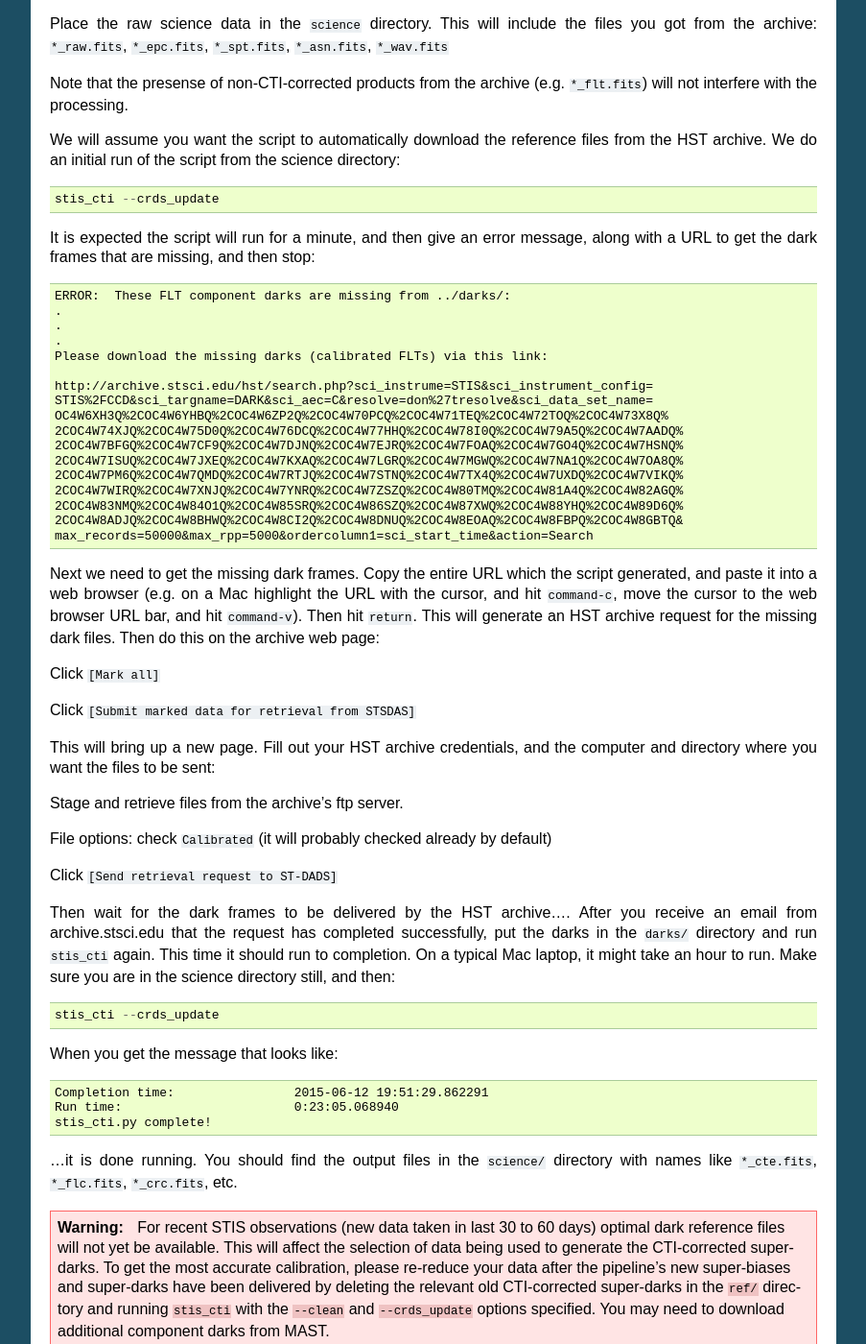
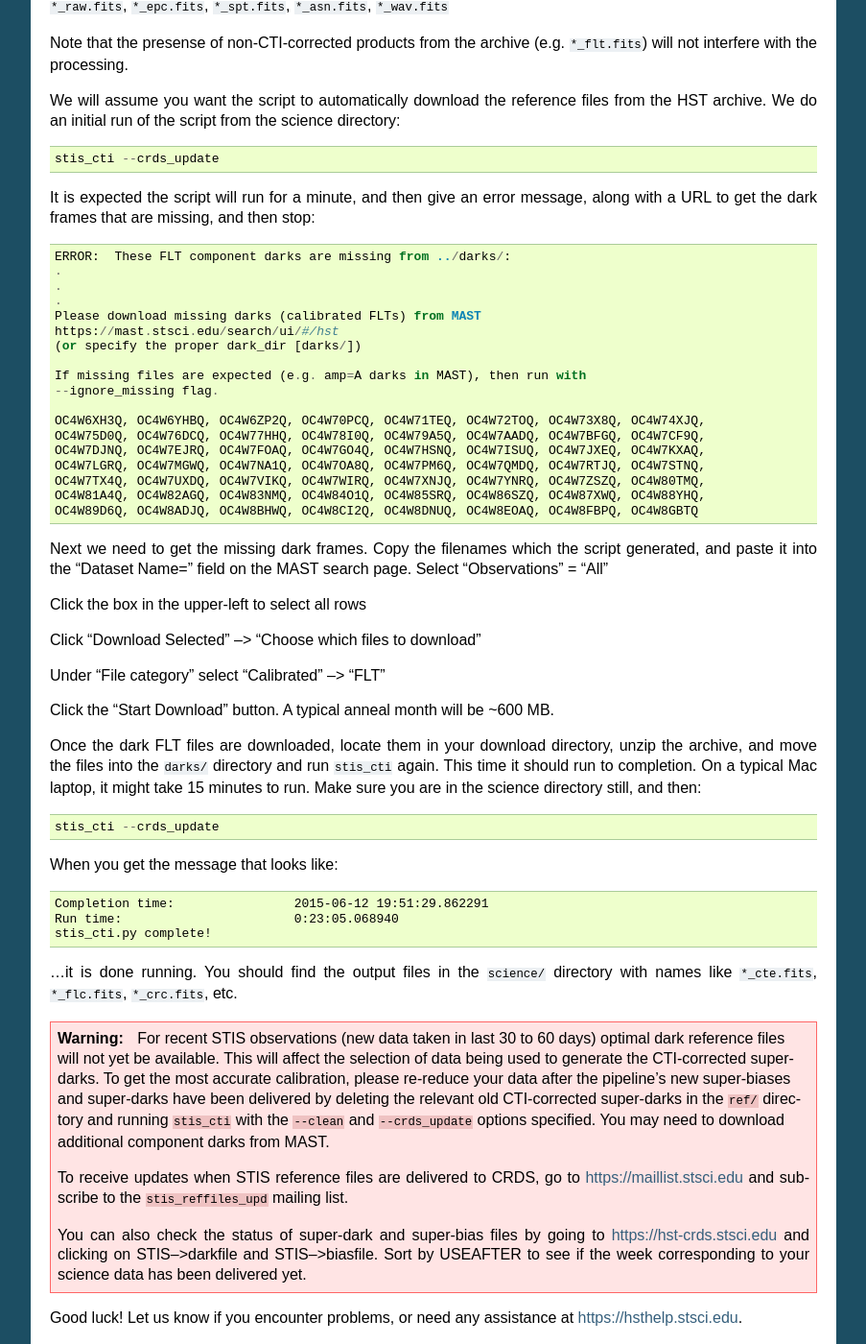
Before and after one commit to spacetelescope/stis_cti, a Sphinx documentation site: the page built from doc/qsg.rst, in a window 1280 px wide and 1400 px high, scrolled down 821 px. Shown: the whole window at 96% size, without its empty margins (198-1101 px from the left). Built offline with Sphinx 7.4.7, drawn with Linux system fonts in a browser that asks for light colours; some of the changed text lies outside the part shown.

Commit message:
doc updates (#21)
Mostly documentation updates:
* links from pythonhosted-->RTD
* outputs no longer defunct MAST URLs
* astroconda-->stenv

One small code change fixing comparison with str using `is` instead of `==`.

```diff
--- a/README.rst
+++ b/README.rst
@@ -25,6 +25,6 @@
   * stis_cti.archive_dark_query(...) -- Utility to query MAST for needed component darks
   * stis_cti.custom_superdark_info() -- Print information on manually creating/implementing a corrected super-dark
 
-See documentation at http://pythonhosted.org/stis_cti/
+See documentation at https://stis-cti.readthedocs.io
 
 Project page:  http://www.stsci.edu/hst/instrumentation/stis/data-analysis-and-software-tools/pixel-based-cti
--- a/doc/qsg.rst
+++ b/doc/qsg.rst
@@ -37,7 +37,6 @@
   pip install --upgrade --no-deps refstis
   pip install refstis
 
-After that, open a brand new AstroConda session (see above), and continue there.
 Create a working directory where the data will reside, and also create the
 necessary sub-directories.  For example, our disk here is called ``/Users``,
 and the account is ``biretta``, and we might use the proposal number ``13542``,
@@ -77,45 +76,38 @@
    .
    .
    .
-   Please download the missing darks (calibrated FLTs) via this link:
+   Please download missing darks (calibrated FLTs) from MAST
+   https://mast.stsci.edu/search/ui/#/hst
+   (or specify the proper dark_dir [darks/])
 
-   http://archive.stsci.edu/hst/search.php?sci_instrume=STIS&sci_instrument_config=
-   STIS%2FCCD&sci_targname=DARK&sci_aec=C&resolve=don%27tresolve&sci_data_set_name=
-   OC4W6XH3Q%2COC4W6YHBQ%2COC4W6ZP2Q%2COC4W70PCQ%2COC4W71TEQ%2COC4W72TOQ%2COC4W73X8Q%
-   2COC4W74XJQ%2COC4W75D0Q%2COC4W76DCQ%2COC4W77HHQ%2COC4W78I0Q%2COC4W79A5Q%2COC4W7AADQ%
-   2COC4W7BFGQ%2COC4W7CF9Q%2COC4W7DJNQ%2COC4W7EJRQ%2COC4W7FOAQ%2COC4W7GO4Q%2COC4W7HSNQ%
-   2COC4W7ISUQ%2COC4W7JXEQ%2COC4W7KXAQ%2COC4W7LGRQ%2COC4W7MGWQ%2COC4W7NA1Q%2COC4W7OA8Q%
-   2COC4W7PM6Q%2COC4W7QMDQ%2COC4W7RTJQ%2COC4W7STNQ%2COC4W7TX4Q%2COC4W7UXDQ%2COC4W7VIKQ%
-   2COC4W7WIRQ%2COC4W7XNJQ%2COC4W7YNRQ%2COC4W7ZSZQ%2COC4W80TMQ%2COC4W81A4Q%2COC4W82AGQ%
-   2COC4W83NMQ%2COC4W84O1Q%2COC4W85SRQ%2COC4W86SZQ%2COC4W87XWQ%2COC4W88YHQ%2COC4W89D6Q%
-   2COC4W8ADJQ%2COC4W8BHWQ%2COC4W8CI2Q%2COC4W8DNUQ%2COC4W8EOAQ%2COC4W8FBPQ%2COC4W8GBTQ&
-   max_records=50000&max_rpp=5000&ordercolumn1=sci_start_time&action=Search
+   If missing files are expected (e.g. amp=A darks in MAST), then run with
+   --ignore_missing flag.
 
-Next we need to get the missing dark frames.  Copy the entire URL which
-the script generated, and paste it into a web browser (e.g. on a Mac
-highlight the URL with the cursor, and hit ``command-c``, move the cursor
-to the web browser URL bar, and hit ``command-v``).  Then hit ``return``.
-This will generate an HST archive request for the missing dark files.
-Then do this on the archive web page:
+   OC4W6XH3Q, OC4W6YHBQ, OC4W6ZP2Q, OC4W70PCQ, OC4W71TEQ, OC4W72TOQ, OC4W73X8Q, OC4W74XJQ,
+   OC4W75D0Q, OC4W76DCQ, OC4W77HHQ, OC4W78I0Q, OC4W79A5Q, OC4W7AADQ, OC4W7BFGQ, OC4W7CF9Q,
+   OC4W7DJNQ, OC4W7EJRQ, OC4W7FOAQ, OC4W7GO4Q, OC4W7HSNQ, OC4W7ISUQ, OC4W7JXEQ, OC4W7KXAQ,
+   OC4W7LGRQ, OC4W7MGWQ, OC4W7NA1Q, OC4W7OA8Q, OC4W7PM6Q, OC4W7QMDQ, OC4W7RTJQ, OC4W7STNQ,
+   OC4W7TX4Q, OC4W7UXDQ, OC4W7VIKQ, OC4W7WIRQ, OC4W7XNJQ, OC4W7YNRQ, OC4W7ZSZQ, OC4W80TMQ,
+   OC4W81A4Q, OC4W82AGQ, OC4W83NMQ, OC4W84O1Q, OC4W85SRQ, OC4W86SZQ, OC4W87XWQ, OC4W88YHQ,
+   OC4W89D6Q, OC4W8ADJQ, OC4W8BHWQ, OC4W8CI2Q, OC4W8DNUQ, OC4W8EOAQ, OC4W8FBPQ, OC4W8GBTQ
 
-Click ``[Mark all]``
+Next we need to get the missing dark frames.  Copy the filenames which
+the script generated, and paste it into the "Dataset Name=" field on
+the MAST search page.
+Select "Observations" = "All"
 
-Click ``[Submit marked data for retrieval from STSDAS]``
+Click the box in the upper-left to select all rows
 
-This will bring up a new page.  Fill out your HST archive credentials,
-and the computer and directory where you want the files to be sent:
+Click "Download Selected" --> "Choose which files to download"
 
-Stage and retrieve files from the archive's ftp server.
+Under "File category" select "Calibrated" --> "FLT"
 
-File options: check ``Calibrated`` (it will probably checked already by default)
+Click the "Start Download" button.  A typical anneal month will be ~600 MB.
 
-Click ``[Send retrieval request to ST-DADS]``
-
-Then wait for the dark frames to be delivered by the HST archive....
-After you receive an email from archive.stsci.edu that the request has
-completed successfully, put the darks in the ``darks/`` directory and run
+Once the dark FLT files are downloaded, locate them in your download directory,
+unzip the archive, and move the files into the ``darks/`` directory and run
 ``stis_cti`` again.  This time it should run to completion.  On a typical Mac
-laptop, it might take an hour to run.  Make sure you are in the science
+laptop, it might take 15 minutes to run.  Make sure you are in the science
 directory still, and then:
 
 ::
```
Also changed, not shown: other parts of doc/qsg.rst (+7 -5 lines), doc/readme.rst (+20 -13 lines), 1 other file.
